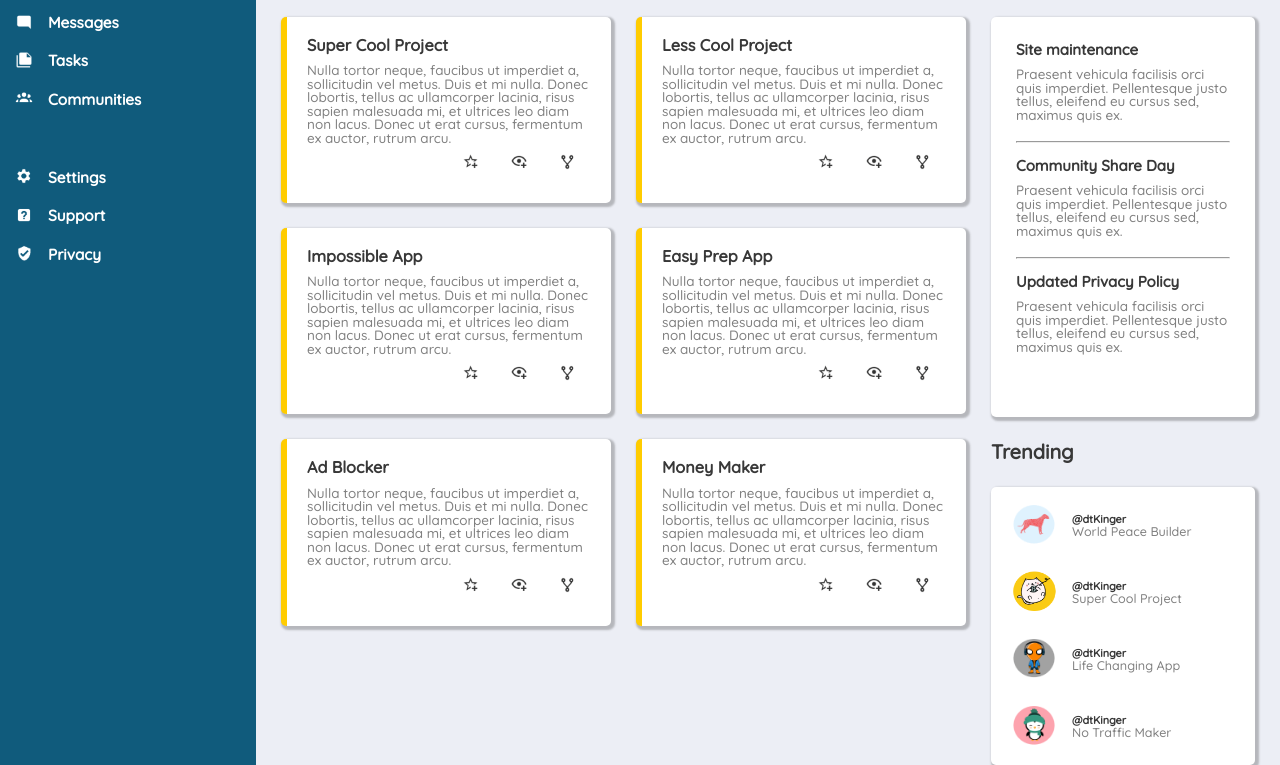
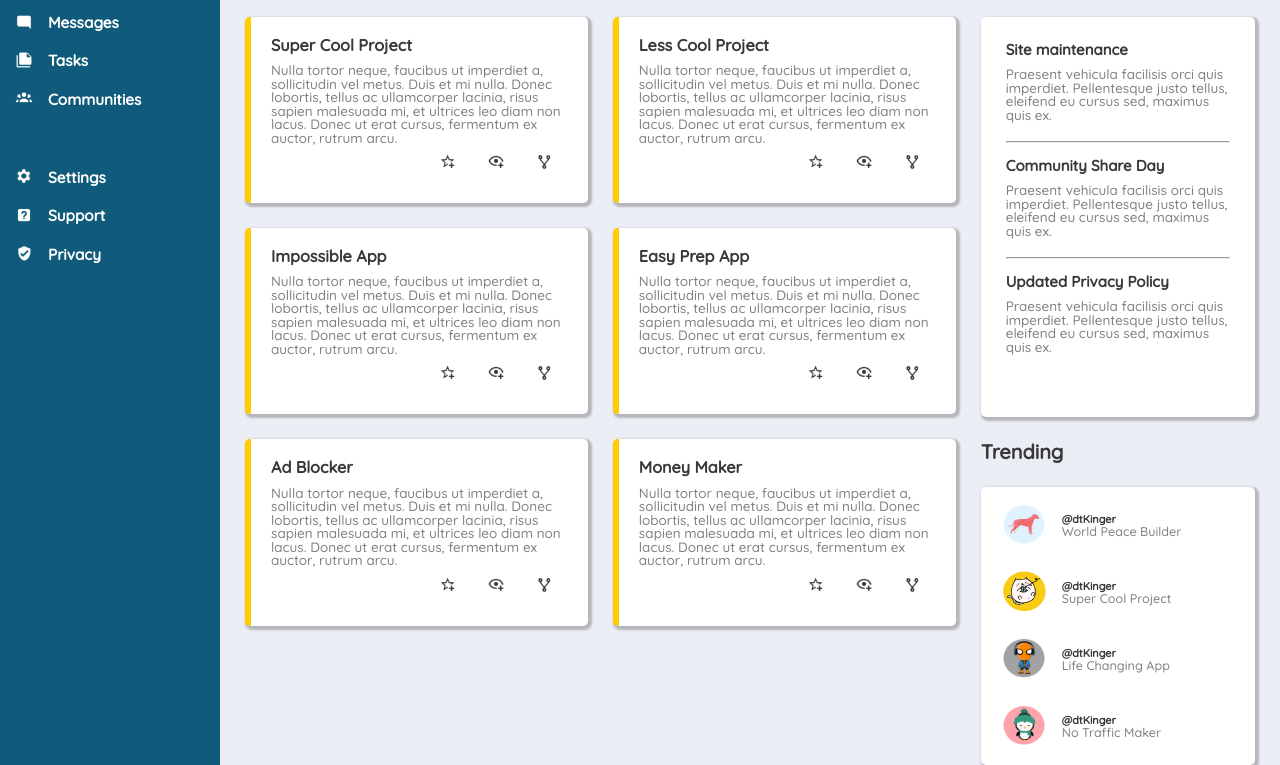
Before and after one commit to dtKinger/admin-dashboard-TOP, a plain HTML site: page index.html in a window 1280 px wide. Shown: the part 193-958 px from the top of the page. Drawn offline with Linux system fonts and the light colour scheme.

Commit message:
fix sidebar width and fix broken main overlap

```diff
--- a/style.css
+++ b/style.css
@@ -57,7 +57,7 @@ body {
   color: var(--color-text-primary);
   box-sizing: border-box;
   display: grid;
-  grid-template-columns: 20% 80%;
+  grid-template-columns: 220px 1fr;
 }
 
 h1{
@@ -204,7 +204,6 @@ a:hover{
 
 .sidebar{
   z-index: 1;
-  min-width: 150px;
   background-color: #105b7c;
   color: white;
   font-weight: 700;
```
Also changed, not shown: grid-assets/header/notification.png (renamed from grid-assets/notification.png), grid-assets/header/search.png (added).
